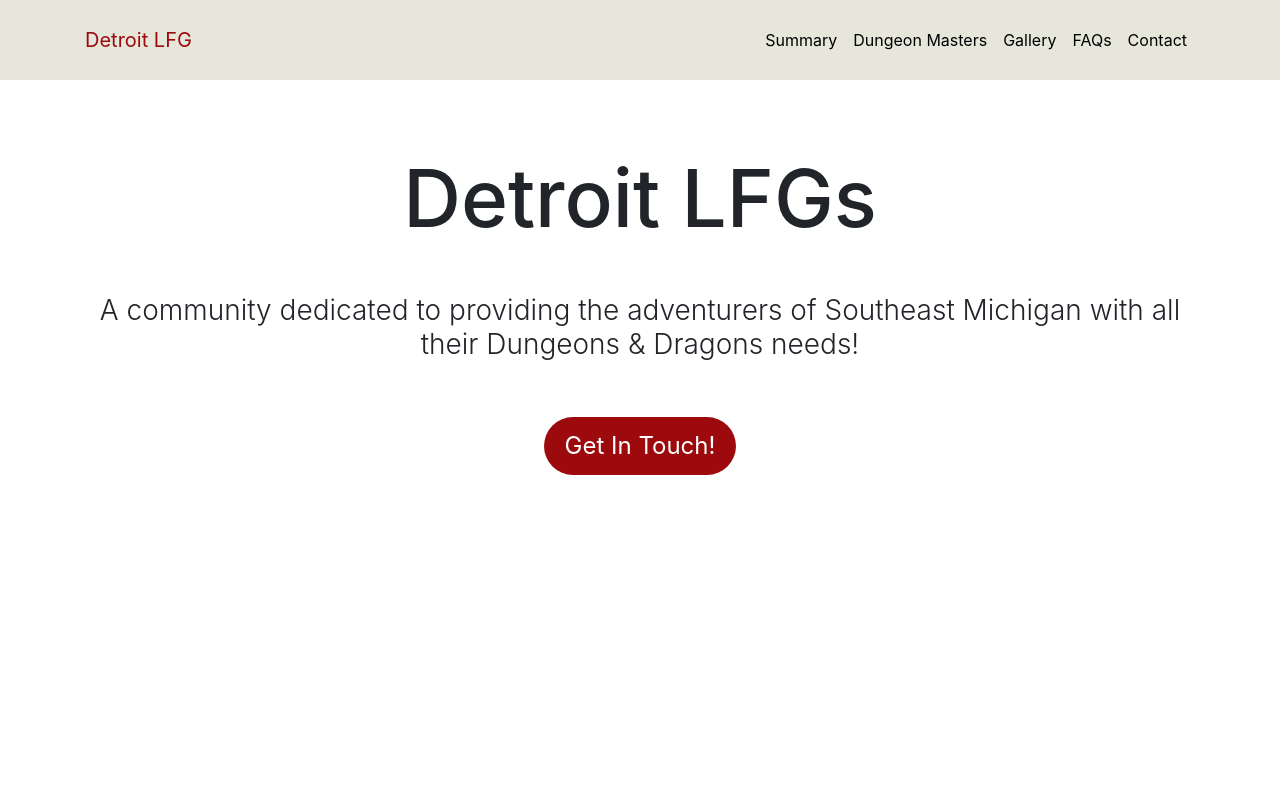
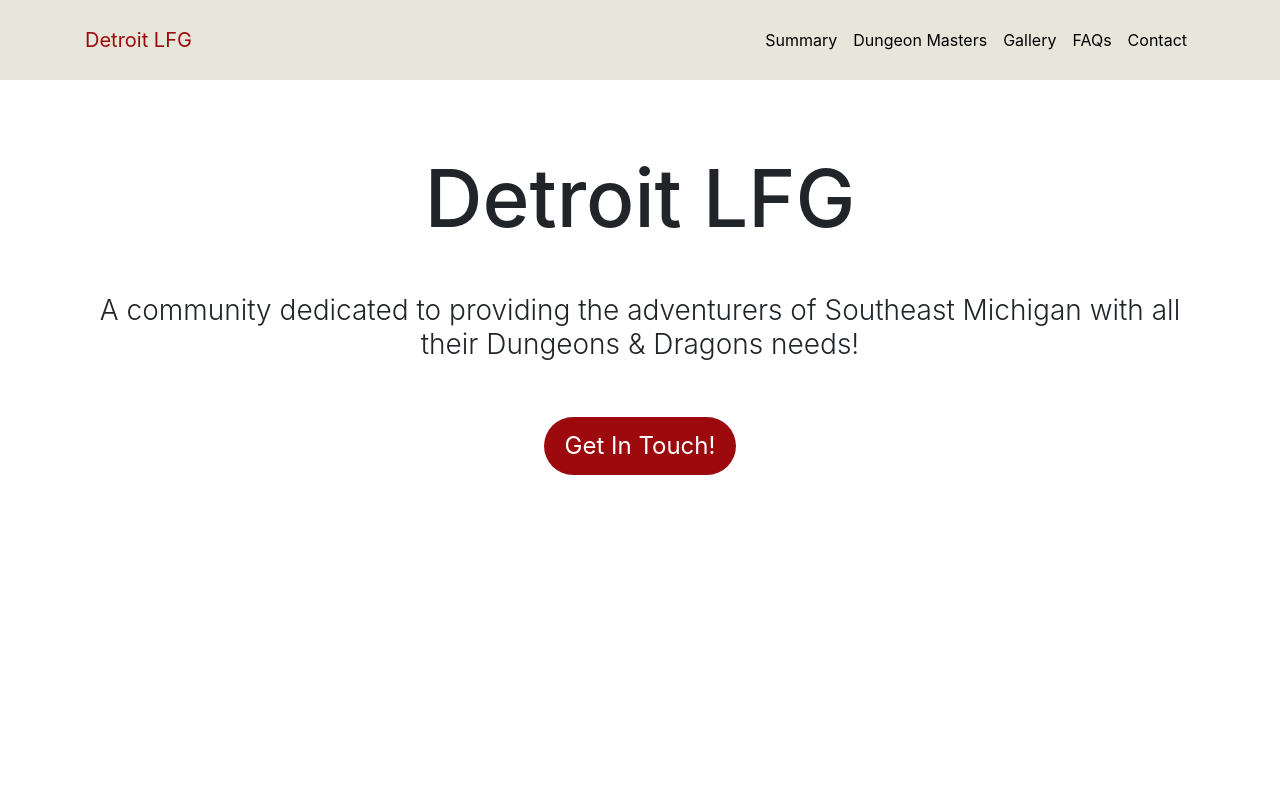
Before and after one commit to stoppable408/_dd, a Vue app: page / in a window 1280 px wide. Shown: the top 800 px of the page. Built offline with nearby package versions, Linux system fonts and the light colour scheme.

Commit message:
Reverts test Update

```diff
--- a/src/components/Home.vue
+++ b/src/components/Home.vue
@@ -30,7 +30,7 @@
       </nav>
 
       <section class="header container">
-        <h1 class="title">Detroit LFGs</h1>
+        <h1 class="title">Detroit LFG</h1>
         <h3 class="subtitle mt-5">A community dedicated to providing the adventurers of Southeast Michigan with all their Dungeons & Dragons needs!</h3>
         <a href="#contact" class="btn action-btn mt-5">Get In Touch!</a>
       </section>
```
